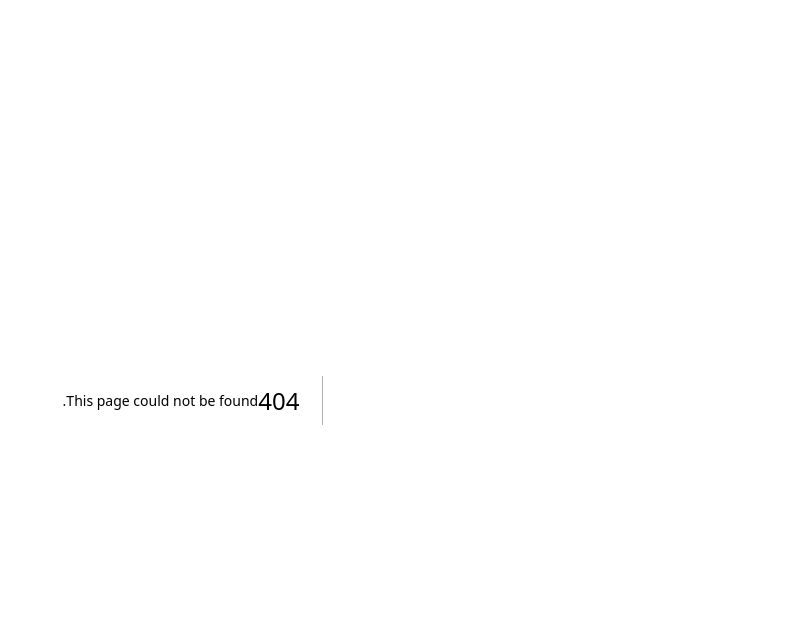
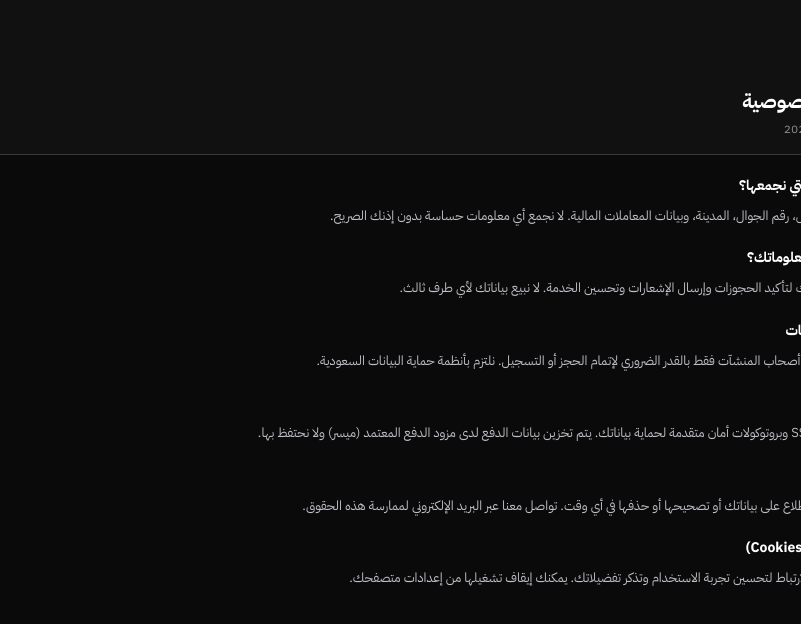
Before and after one commit to aallii886688-art/malaebnaa_xd, a Next.js app: page /privacy in a window 1280 px wide. Before the commit this address had no page. Shown: the top 624 px of the page, without its empty margins (479-1280 px from the left). Built offline with nearby package versions, Linux system fonts and the light colour scheme.

Commit message:
chore: push missing pages

```diff
--- /dev/null
+++ b/src/app/privacy/page.tsx
@@ -0,0 +1,28 @@
+import Link from 'next/link'
+
+export default function PrivacyPage() {
+  return (
+    <div style={{ minHeight: '100svh', background: 'var(--bg)', paddingBottom: 40 }}>
+      <header style={{ background: 'var(--bg2)', padding: '52px 16px 16px', borderBottom: '1px solid var(--border)' }}>
+        <Link href="/help" style={{ fontSize: 20, color: 'var(--text)', display: 'block', marginBottom: 4 }}>←</Link>
+        <h1 style={{ fontSize: 20, fontWeight: 700, color: 'var(--text)', margin: 0 }}>سياسة الخصوصية</h1>
+        <p style={{ fontSize: 12, color: 'var(--text3)', margin: '4px 0 0' }}>آخر تحديث: يناير 2025</p>
+      </header>
+      <div style={{ padding: '20px 16px', display: 'flex', flexDirection: 'column', gap: 20 }}>
+        {[
+          { title: 'ما المعلومات التي نجمعها؟', body: 'نجمع الاسم الكامل، رقم الجوال، المدينة، وبيانات المعاملات المالية. لا نجمع أي معلومات حساسة بدون إذنك الصريح.' },
+          { title: 'كيف نستخدم معلوماتك؟', body: 'تُستخدم معلوماتك لتأكيد الحجوزات وإرسال الإشعارات وتحسين الخدمة. لا نبيع بياناتك لأي طرف ثالث.' },
+          { title: 'مشاركة المعلومات', body: 'نشارك بياناتك مع أصحاب المنشآت فقط بالقدر الضروري لإتمام الحجز أو التسجيل. نلتزم بأنظمة حماية البيانات السعودية.' },
+          { title: 'الأمان', body: 'نستخدم تشفير SSL وبروتوكولات أمان متقدمة لحماية بياناتك. يتم تخزين بيانات الدفع لدى مزود الدفع المعتمد (ميسر) ولا نحتفظ بها.' },
+          { title: 'حقوقك', body: 'يحق لك طلب الاطلاع على بياناتك أو تصحيحها أو حذفها في أي وقت. تواصل معنا عبر البريد الإلكتروني لممارسة هذه الحقوق.' },
+          { title: 'ملفات الارتباط (Cookies)', body: 'نستخدم ملفات الارتباط لتحسين تجربة الاستخدام وتذكر تفضيلاتك. يمكنك إيقاف تشغيلها من إعدادات متصفحك.' },
+        ].map((s) => (
+          <div key={s.title}>
+            <p style={{ fontSize: 14, fontWeight: 700, color: 'var(--text)', margin: '0 0 8px' }}>{s.title}</p>
+            <p style={{ fontSize: 13, color: 'var(--text2)', lineHeight: 1.8, margin: 0 }}>{s.body}</p>
+          </div>
+        ))}
+      </div>
+    </div>
+  )
+}
```
